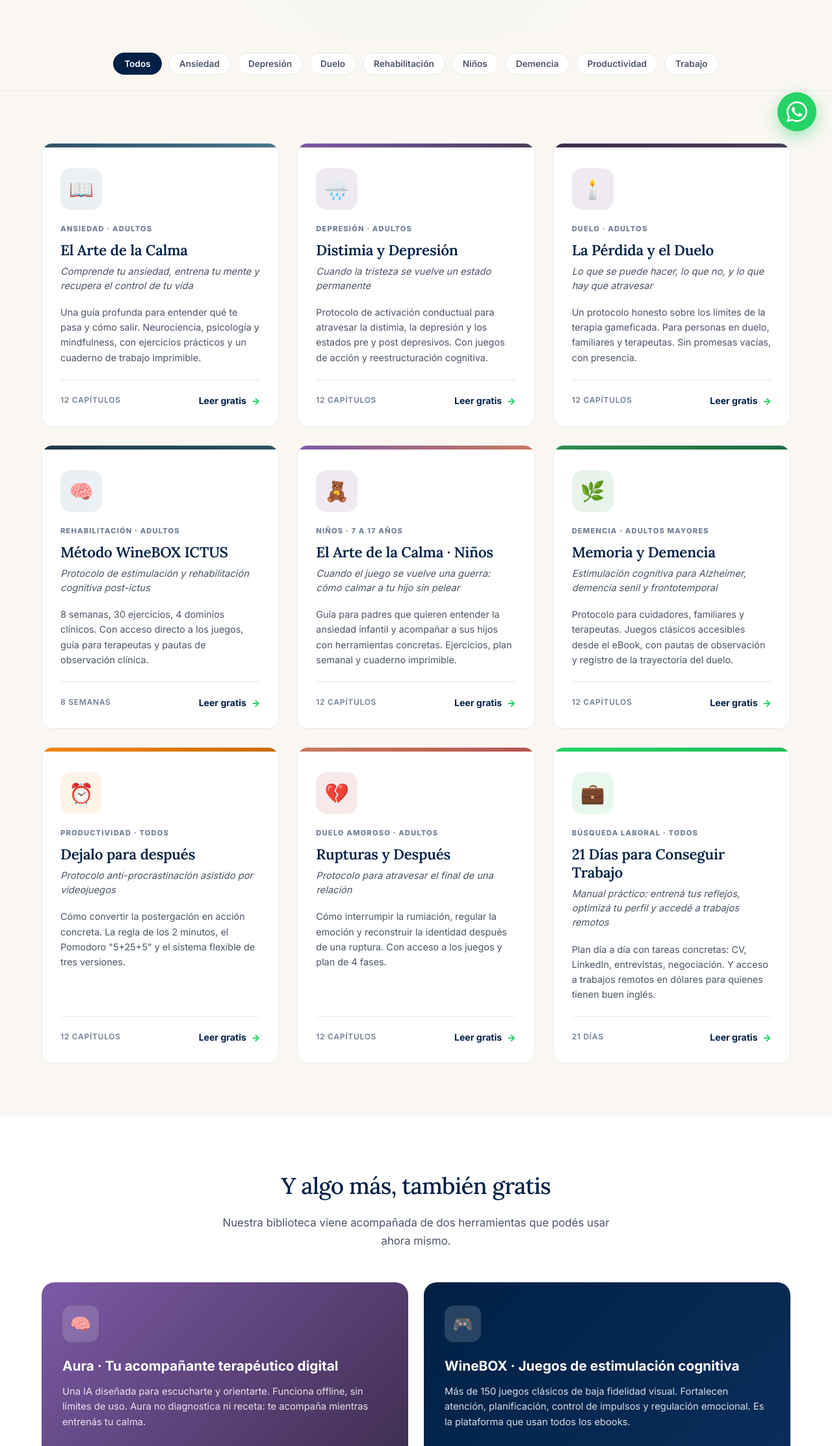
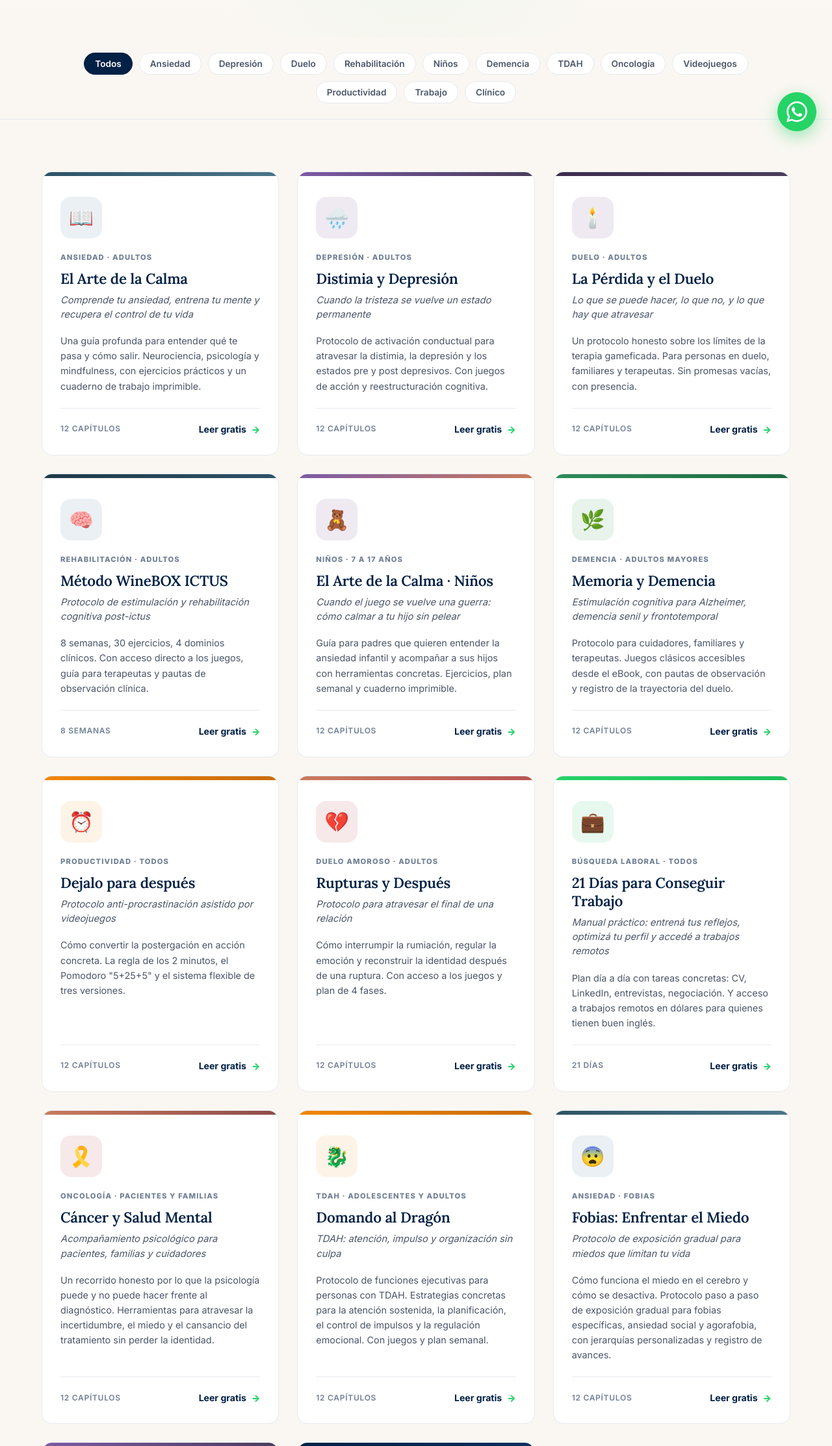
Before and after one commit to ifilex/clinic, a plain HTML site: page ebooks/index.html in a window 1280 px wide. Shown: the part 574-2800 px from the top of the page at 65% size. Drawn offline with Linux system fonts and the light colour scheme.

Commit message:
Update index.html

```diff
--- a/ebooks/index.html
+++ b/ebooks/index.html
@@ -3,21 +3,21 @@
 <head>
 <meta charset="UTF-8">
 <meta name="viewport" content="width=device-width, initial-scale=1.0">
-<title>Biblioteca WineBOX · 9 Ebooks Gratuitos sobre Salud Mental y Bienestar</title>
-<meta name="description" content="9 ebooks gratuitos sobre ansiedad, depresión, duelo, demencia, procrastinación y búsqueda laboral. Escritos por un neuropsicólogo clínico. Sin registro, sin costo. Leelos online.">
-<meta name="keywords" content="ebooks gratis, salud mental, ansiedad, depresión, duelo, demencia, alzheimer, ictus, procrastinación, búsqueda laboral, psicología">
+<title>Biblioteca WineBOX · 14 Ebooks Gratuitos sobre Salud Mental y Bienestar</title>
+<meta name="description" content="14 ebooks gratuitos sobre ansiedad, depresión, duelo, demencia, TDAH, fobias, cáncer, procrastinación, videojuegos y búsqueda laboral. Escritos por un neuropsicólogo clínico. Sin registro, sin costo. Leelos online.">
+<meta name="keywords" content="ebooks gratis, salud mental, ansiedad, depresión, duelo, demencia, alzheimer, ictus, TDAH, fobias, cáncer, videojuegos, procrastinación, búsqueda laboral, psicología">
 
 <!-- Open Graph / Facebook -->
 <meta property="og:type" content="website">
 <meta property="og:url" content="https://winebox.clinic/ebooks">
-<meta property="og:title" content="Biblioteca WineBOX · 9 Ebooks Gratuitos sobre Salud Mental">
-<meta property="og:description" content="9 ebooks gratuitos escritos por un neuropsicólogo clínico. Ansiedad, depresión, duelo, demencia, procrastinación, búsqueda laboral y más. Sin registro, sin costo.">
+<meta property="og:title" content="Biblioteca WineBOX · 14 Ebooks Gratuitos sobre Salud Mental">
+<meta property="og:description" content="14 ebooks gratuitos escritos por un neuropsicólogo clínico. Ansiedad, depresión, duelo, demencia, TDAH, fobias, cáncer, procrastinación, videojuegos, búsqueda laboral y más. Sin registro, sin costo.">
 <meta property="og:image" content="https://winebox.clinic/og-ebooks.jpg">
 
 <!-- Twitter Card -->
 <meta name="twitter:card" content="summary_large_image">
-<meta name="twitter:title" content="Biblioteca WineBOX · 9 Ebooks Gratuitos">
-<meta name="twitter:description" content="9 ebooks gratuitos sobre salud mental y bienestar. Escritos por un neuropsicólogo clínico.">
+<meta name="twitter:title" content="Biblioteca WineBOX · 14 Ebooks Gratuitos">
+<meta name="twitter:description" content="14 ebooks gratuitos sobre salud mental y bienestar. Escritos por un neuropsicólogo clínico.">
 <meta name="twitter:image" content="https://winebox.clinic/og-ebooks.jpg">
 
 <link rel="preconnect" href="https://fonts.googleapis.com">
@@ -448,12 +448,12 @@
 <header class="hero">
   <div class="hero-content">
     <span class="hero-eyebrow">📚 Biblioteca gratuita · Sin registro</span>
-    <h1>9 ebooks gratuitos<br>sobre <em>salud mental</em> y bienestar</h1>
+    <h1>14 ebooks gratuitos<br>sobre <em>salud mental</em> y bienestar</h1>
     <p>Escritos por un neuropsicólogo clínico. Basados en evidencia. Pensados para acompañarte en los momentos difíciles y darte herramientas concretas para avanzar.</p>
 
     <div class="hero-stats">
       <div class="hero-stat">
-        <span class="num">9</span>
+        <span class="num">14</span>
         <span class="label">Ebooks</span>
       </div>
       <div class="hero-stat">
@@ -478,8 +478,12 @@
     <button class="filter-chip" data-category="rehabilitacion">Rehabilitación</button>
     <button class="filter-chip" data-category="ninos">Niños</button>
     <button class="filter-chip" data-category="demencia">Demencia</button>
+    <button class="filter-chip" data-category="tdah">TDAH</button>
+    <button class="filter-chip" data-category="oncologia">Oncología</button>
+    <button class="filter-chip" data-category="videojuegos">Videojuegos</button>
     <button class="filter-chip" data-category="productividad">Productividad</button>
     <button class="filter-chip" data-category="trabajo">Trabajo</button>
+    <button class="filter-chip" data-category="clinico">Clínico</button>
   </div>
 </div>
 
@@ -632,6 +636,86 @@
         </div>
       </a>
 
+      <!-- 10. CÁNCER -->
+      <a href="https://winebox.clinic/cancer" target="_blank" rel="noopener" class="book" data-category="oncologia duelo">
+        <div class="book-spine" style="background:linear-gradient(90deg,#C97B5D,#8E4B4B);"></div>
+        <div class="book-body">
+          <div class="book-icon" style="background:#F7E9E9;color:#8E4B4B;">🎗️</div>
+          <div class="book-category">Oncología · Pacientes y familias</div>
+          <h3>Cáncer y Salud Mental</h3>
+          <p class="book-subtitle">Acompañamiento psicológico para pacientes, familias y cuidadores</p>
+          <p class="book-desc">Un recorrido honesto por lo que la psicología puede y no puede hacer frente al diagnóstico. Herramientas para atravesar la incertidumbre, el miedo y el cansancio del tratamiento sin perder la identidad.</p>
+          <div class="book-footer">
+            <span class="book-meta">12 capítulos</span>
+            <span class="book-cta">Leer gratis</span>
+          </div>
+        </div>
+      </a>
+
+      <!-- 11. DRAGÓN · TDAH -->
+      <a href="https://winebox.clinic/dragon" target="_blank" rel="noopener" class="book" data-category="tdah">
+        <div class="book-spine" style="background:linear-gradient(90deg,#F28705,#C96B00);"></div>
+        <div class="book-body">
+          <div class="book-icon" style="background:#FEF3E7;color:#F28705;">🐉</div>
+          <div class="book-category">TDAH · Adolescentes y adultos</div>
+          <h3>Domando al Dragón</h3>
+          <p class="book-subtitle">TDAH: atención, impulso y organización sin culpa</p>
+          <p class="book-desc">Protocolo de funciones ejecutivas para personas con TDAH. Estrategias concretas para la atención sostenida, la planificación, el control de impulsos y la regulación emocional. Con juegos y plan semanal.</p>
+          <div class="book-footer">
+            <span class="book-meta">12 capítulos</span>
+            <span class="book-cta">Leer gratis</span>
+          </div>
+        </div>
+      </a>
+
+      <!-- 12. FOBIA -->
+      <a href="https://winebox.clinic/fobia" target="_blank" rel="noopener" class="book" data-category="ansiedad">
+        <div class="book-spine" style="background:linear-gradient(90deg,#2E5266,#4A7589);"></div>
+        <div class="book-body">
+          <div class="book-icon" style="background:#EAF0F3;color:#2E5266;">😨</div>
+          <div class="book-category">Ansiedad · Fobias</div>
+          <h3>Fobias: Enfrentar el Miedo</h3>
+          <p class="book-subtitle">Protocolo de exposición gradual para miedos que limitan tu vida</p>
+          <p class="book-desc">Cómo funciona el miedo en el cerebro y cómo se desactiva. Protocolo paso a paso de exposición gradual para fobias específicas, ansiedad social y agorafobia, con jerarquías personalizadas y registro de avances.</p>
+          <div class="book-footer">
+            <span class="book-meta">12 capítulos</span>
+            <span class="book-cta">Leer gratis</span>
+          </div>
+        </div>
+      </a>
+
+      <!-- 13. GAMER -->
+      <a href="https://winebox.clinic/gamer" target="_blank" rel="noopener" class="book" data-category="videojuegos">
+        <div class="book-spine" style="background:linear-gradient(90deg,#7C5AA6,#4A3D5C);"></div>
+        <div class="book-body">
+          <div class="book-icon" style="background:#EFE9F2;color:#7C5AA6;">🎮</div>
+          <div class="book-category">Videojuegos · Jugadores y familias</div>
+          <h3>Gamer Saludable</h3>
+          <p class="book-subtitle">Cuando jugar suma en vez de restar: guía para jugadores y familias</p>
+          <p class="book-desc">Cómo distinguir el uso saludable de los videojuegos del problema real. Herramientas para regular el tiempo, cuidar el sueño, negociar en casa y aprovechar el potencial cognitivo del juego sin caer en la culpa.</p>
+          <div class="book-footer">
+            <span class="book-meta">12 capítulos</span>
+            <span class="book-cta">Leer gratis</span>
+          </div>
+        </div>
+      </a>
+
+      <!-- 14. PROTOCOLO -->
+      <a href="https://winebox.clinic/protocolo" target="_blank" rel="noopener" class="book" data-category="clinico">
+        <div class="book-spine" style="background:linear-gradient(90deg,#002045,#0a2f5c);"></div>
+        <div class="book-body">
+          <div class="book-icon" style="background:#E8EEF7;color:#002045;">📋</div>
+          <div class="book-category">Clínico · Terapeutas</div>
+          <h3>El Protocolo WineBOX</h3>
+          <p class="book-subtitle">Manual clínico del método: estimulación cognitiva gamificada paso a paso</p>
+          <p class="book-desc">El documento maestro del método WineBOX. Cómo aplicar la estimulación cognitiva gamificada en consulta, en casa o en institución. Fundamentos, dosificación, registro y criterios de derivación. Para terapeutas, familiares y usuarios avanzados.</p>
+          <div class="book-footer">
+            <span class="book-meta">Manual completo</span>
+            <span class="book-cta">Leer gratis</span>
+          </div>
+        </div>
+      </a>
+
     </div>
   </div>
 </section>
@@ -688,7 +772,7 @@
 
     <div class="footer-disclaimer">
       © 2026 WineBOX Clinic · Todos los derechos reservados.<br>
-      Los 9 ebooks, la IA Aura y la plataforma WineBOX son herramientas de apoyo educativo y de estimulación cognitiva. <strong>No constituyen diagnóstico, tratamiento ni reemplazan la consulta con un profesional de la salud mental.</strong> Su uso es gratuito y no genera relación profesional-paciente. Los datos se procesan conforme a la Ley 25.326 de Protección de Datos Personales.
+      Los 14 ebooks, la IA Aura y la plataforma WineBOX son herramientas de apoyo educativo y de estimulación cognitiva. <strong>No constituyen diagnóstico, tratamiento ni reemplazan la consulta con un profesional de la salud mental.</strong> Su uso es gratuito y no genera relación profesional-paciente. Los datos se procesan conforme a la Ley 25.326 de Protección de Datos Personales.
     </div>
   </div>
 </footer>
```
